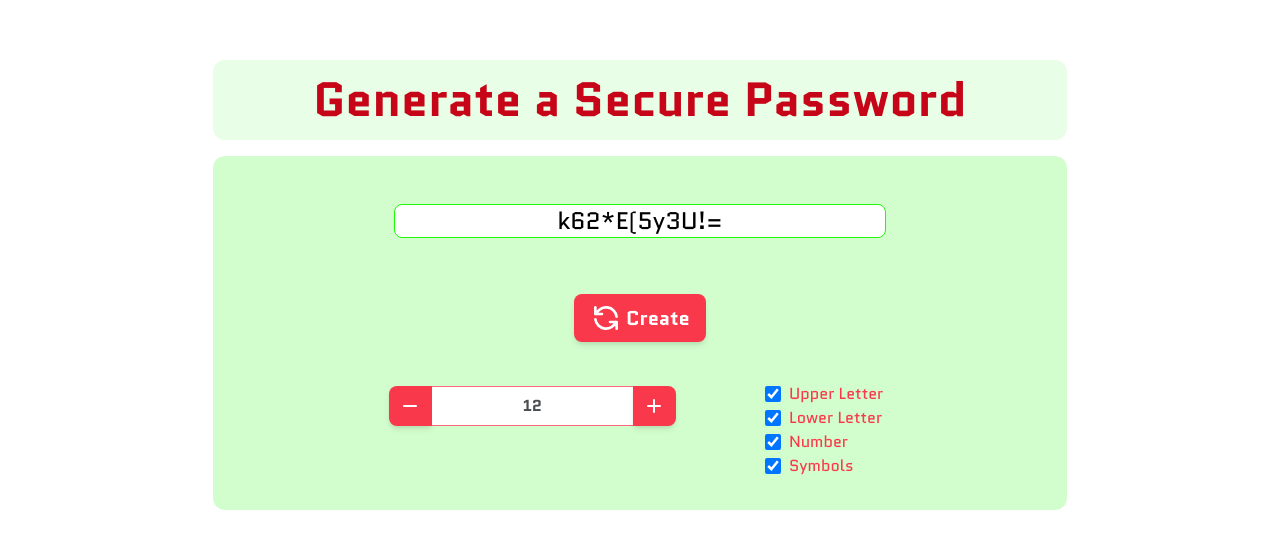
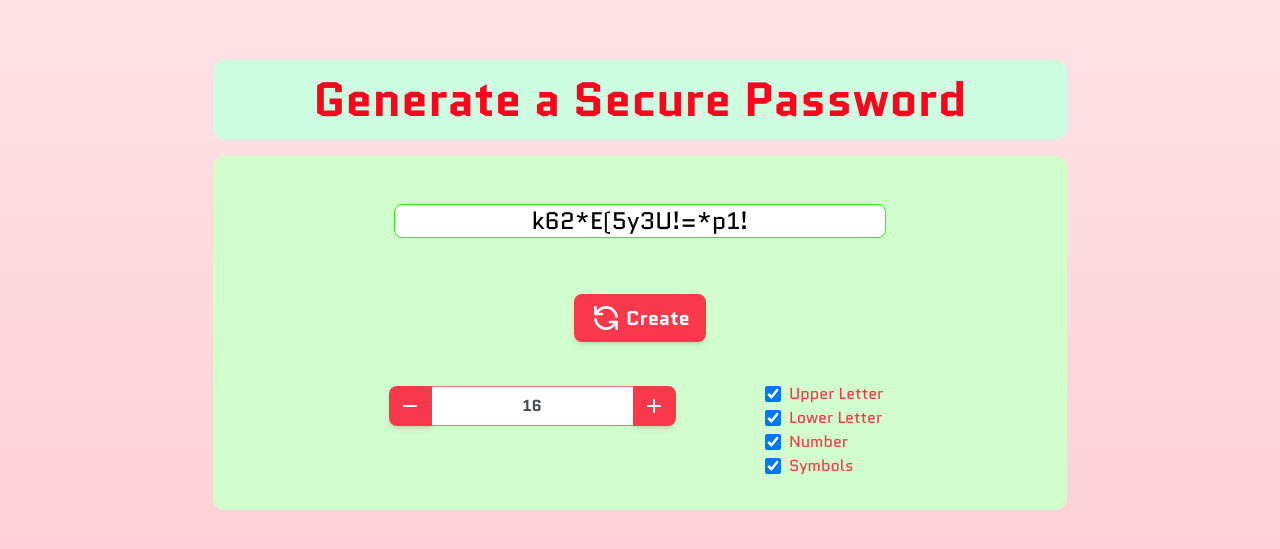
Before and after one commit to TatTran22/password-generator, a React (Create React App) app: page / in a window 1280 px wide. Shown: the part 107-656 px from the top of the page. Built offline with nearby package versions, Linux system fonts and the light colour scheme.

Commit message:
update style

```diff
--- a/src/components/PasswordGenerator.tsx
+++ b/src/components/PasswordGenerator.tsx
@@ -5,12 +5,11 @@ import ButtonUpDown from './ButtonUpDown';
 
 // eslint-disable-next-line @typescript-eslint/explicit-module-boundary-types
 const PasswordGenerator = () => {
-  const defaultPasswordLength = 12;
   const upperLetters = 'ABCDEFGHIJKLMNOPQRSTUVWXYZ';
   const lowerLetters = 'abcdefghijklmnopqrstuvwxyz';
   const numbers = '0123456789';
   const symbols = '!@#$%^&*()_+=';
-  const [passLen, setPassLen] = useState(defaultPasswordLength);
+  const [passLen, setPassLen] = useState(16);
   const [pwd, setPwd] = useState('');
   const [isUpperLetterChecked, setIsUpperLetterChecked] = useState(true);
   const [isLowerLetterChecked, setIsLowerLetterChecked] = useState(true);
@@ -94,9 +93,9 @@ const PasswordGenerator = () => {
   }, [generatePassword, passLen]);
 
   return (
-    <div className="flex flex-col items-center justify-center h-full ">
-      <div className="relative flex flex-col items-center justify-center w-full p-4 bg-green-50 rounded-xl md:w-4/6">
-        <h1 className="relative inline-flex text-5xl font-bold text-center text-red-600 ">
+    <div className="flex flex-col items-center justify-center h-full bg-gradient-to-b from-red-50 to-red-100">
+      <div className="relative flex flex-col items-center justify-center w-full p-4 bg-teal-100 rounded-xl md:w-4/6">
+        <h1 className="relative inline-flex text-5xl font-bold text-center text-red-500 ">
           Generate a Secure Password
         </h1>
       </div>
```
